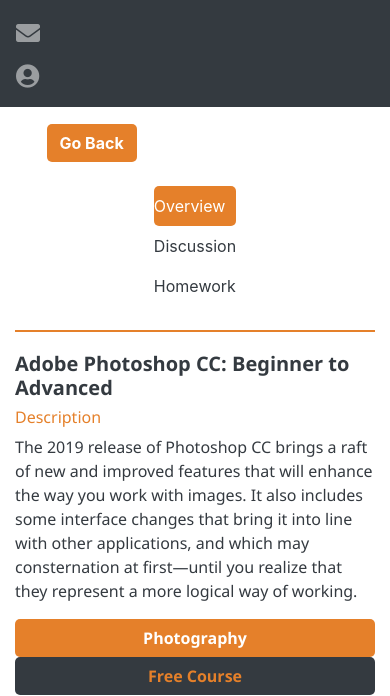
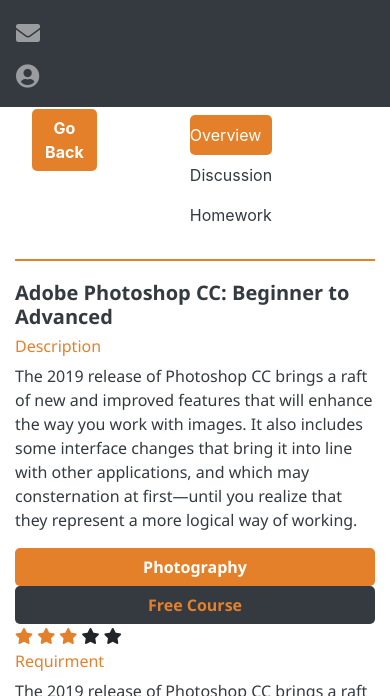
Before and after one commit to ratandavid/IIT-Bombay, a plain HTML site: page html/Course Discription.html in a window 390 px wide. Shown: the part 135-831 px from the top of the page. Drawn offline with nearby package versions, Linux system fonts and the light colour scheme.

Commit message:
completed

```diff
--- a/css/main.css
+++ b/css/main.css
@@ -239,6 +239,14 @@
     border-radius: 5px!important;
 }
 
+.go-back{
+    width:20%!important;
+}
+
+
+.go-backtwo{
+    width:80%!important;
+}
 
 
 
@@ -247,8 +255,7 @@
 
 
 
-
-@media only screen and (max-width: 900px){
+@media only screen and (max-width: 1000px){
     .Logo{
         width: 5%!important;
     }
@@ -278,7 +285,14 @@
         border-radius: 5px!important;
 
     }
+    .go-back{
+        width:20%!important;
+    }
 
+
+    .go-backtwo{
+        width:80%!important;
+    }
 }
 
 
--- a/html/Course Discription.html
+++ b/html/Course Discription.html
@@ -18,11 +18,11 @@
   <div class="container-fluid">
     <div class="container" >
       <div class="row">
-        <div class="col-xl-2">
+        <div class="col-xl-2 go-back">
           <button type="button" class="btn goback" value="Save"><b>Go Back</b></button>
         </div>
 
-        <div class="col-xl-10">
+        <div class="col-xl-10 go-backtwo">
           <nav class="my_navbar navbar navbar-expand-sm justify-content-center">
             <ul class="navbar-nav">
               <li class="nav-item active">
```
